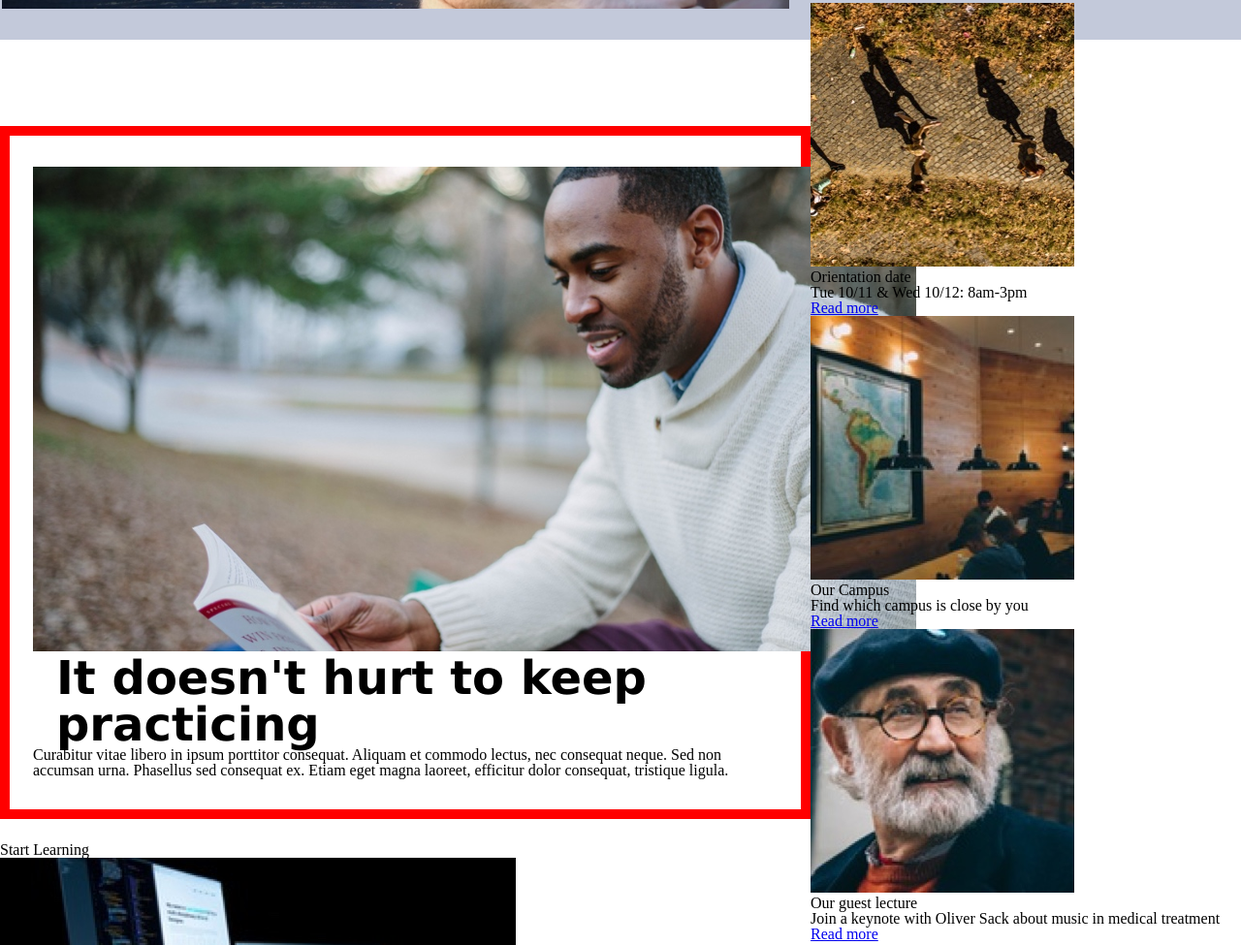
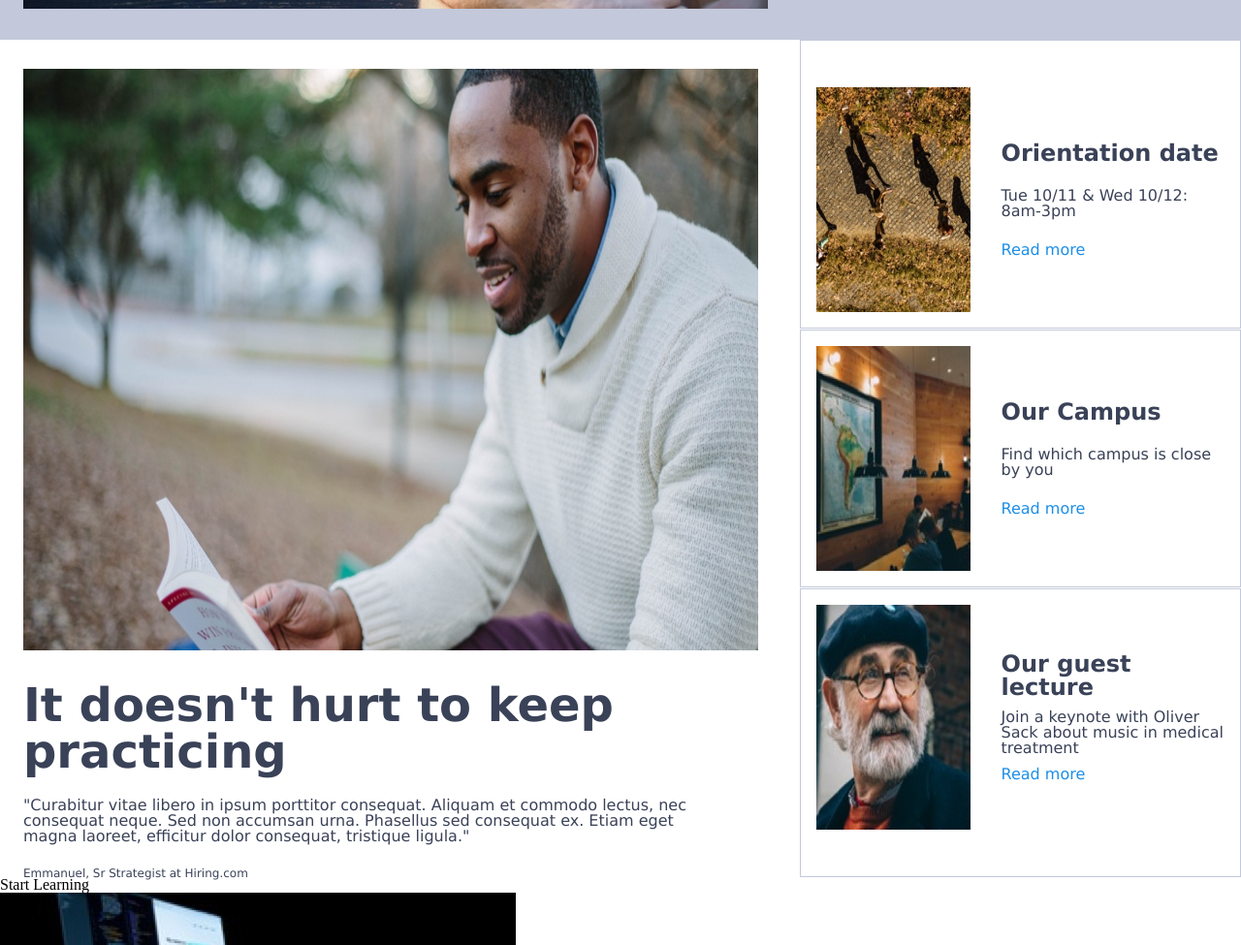
Before and after one commit to Himiwa/ColmarAcademy, a plain HTML site: page index.html in a window 1280 px wide. Shown: the part 687-1662 px from the top of the page at 97% size. Drawn offline with Linux system fonts and the light colour scheme.

Commit message:
Done Intro section

```diff
--- a/index.html
+++ b/index.html
@@ -38,13 +38,14 @@
   </div>
     <!-- Intro-->
     <div class="intropage">
-      <div class="introduction image-container">
-        <img class="second photo" src="./resources/images/information-main.jpg" />
+      <div class="introduction">
+        <img class="second photo image-container" src="./resources/images/information-main.jpg" />
         <h2>It doesn't hurt to keep practicing</h2>
-        <h4>Curabitur vitae libero in ipsum porttitor consequat. Aliquam et commodo lectus, nec consequat neque. Sed non accumsan urna. Phasellus sed consequat ex. Etiam eget magna laoreet, efficitur dolor consequat, tristique ligula.</h4>
+        <h4>"Curabitur vitae libero in ipsum porttitor consequat. Aliquam et commodo lectus, nec consequat neque. Sed non accumsan urna. Phasellus sed consequat ex. Etiam eget magna laoreet, efficitur dolor consequat, tristique ligula."</h4>
+        <p>Emmanuel, Sr Strategist at Hiring.com</p>
       </div>
       <div class= "intro info">
-        <div class="info-square">
+        <div class=" numeroun info-square">
           <img class="image-container" src="./resources/images/information-orientation.jpg" />
           <div class="info-square-text">
             <h3>Orientation date</h3>
@@ -52,7 +53,7 @@
             <a href="#">Read more</a>
           </div>
         </div>
-        <div class="info-square">
+        <div class=" numerodeux info-square">
           <img class="image-container" src="./resources/images/information-campus.jpg" />
           <div class="info-square-text">
             <h3>Our Campus</h3>
@@ -60,7 +61,7 @@
             <a href="#">Read more</a>
           </div>
         </div>
-        <div class="info-square">
+        <div class=" numerotrois info-square">
           <img class="image-container" src="./resources/images/information-guest-lecture.jpg" />
           <div class="info-square-text">
             <h3>Our guest lecture</h3>
--- a/resources/css/style.css
+++ b/resources/css/style.css
@@ -17,21 +17,21 @@ html {
   display: flex;
   align-items: center;
   background-color: white;
-  height: 64px;
+  height: 4rem;
   width:100%;
-  padding: 0 1 24px;
+  padding: 0 1 1.5rem;
   font-family: Helvetica; /* new font */
-  font-size: 20px;
+  font-size: 1.25rem;
 }
 .header .logo {
   display: flex;
   align-items: center;
   flex-grow: 1;
-  height: 32px;
+  height: 2rem;
   font-family: Verdana; /* new font */
 }
 .header img {
-  height: 32px;
+  height: 2rem;
 }
 #logocolor1 {
   color: #252A3A;
@@ -41,11 +41,11 @@ html {
   color: #8F97AD;
 }
 .header ul {
-  padding-right: 24px;
+  padding-right: 1.5rem;
 }
 .header li {
   display: inline;
-  padding-right: 24px;
+  padding-right: 1.5rem;
   font-family: Helvetica; /* new font */
 }
 .header li a {
@@ -56,54 +56,58 @@ html {
 /* Jumbotron*/
 .jumbotron {
   background-color: #C3C9DA;
-  height: 664px;
+  height: 41.5rem;
   width: 100%;
   display: inline-flex;
   align-items: center;
-  margin-top: 64px;
+  justify-content: flex-start;
+  margin-top: 4rem;
 }
 .jumbotron .image-container {
   display: flex;
   align-items: center;
   justify-content: center;
-  padding: 32px 24px;
   width: 60%;
+  height: 37.5rem;
+  margin: 2rem 1.5rem;
 }
-
 .jumbo img {
-  flex-grow: 1;
-  height: 600px;
+  max-width: 100%;
+  height: auto;
+  width: 100%;
+  height: 100%;
 }
 .jumbotron .motto {
   width: 30%;
   display: block;
   align-content: center;
+  margin-left: 1.5rem;
 }
 .jumbotron h1 {
   font-family: Verdana; /* new font */
   font-weight: bold;
-  font-size: 48px;
-  margin-left: 24px;
+  font-size: 3rem;
+  margin-left: 1.5rem;
   color: #3A4258;
 }
 .jumbotron h3 {
   font-family: Verdana; /* new font */
   font-weight: bold;
-  font-size: 24px;
-  margin: 24px 24px;
+  font-size: 1.5rem;
+  margin: 1.5rem 1.5rem;
   color: #3A4258;
 }
 .button {
   background-color: #252A3A;
   text-align: center;
   width:100%;
-  border-radius: 3px;
-  padding: 8px 0px;
+  border-radius: 5.3rem;
+  padding: 0.5rem 0rem;
 }
 
-.button a{
+.button a {
   font-family: Helvetica; /* new font */
-  font-size: 24px;
+  font-size: 1.5rem;
   color: white;
   text-decoration: none;
 }
@@ -122,28 +126,110 @@ html {
 /* Intro*/
 .intropage {
   background-color: white;
-  height: 764px;
+  height: 54rem;
   width: 100%;
   display: inline-flex;
   align-items: center;
-  margin-top: 64px;
+  justify-content: flex-start;
 }
-.intropage .introduction {
+
+.introduction {
   display: block;
   align-items: center;
   align-content: center;
   justify-content: center;
-  padding: 32px 24px;
   width: 60%;
-  border:10px solid red;
+  color: #3A4258;
 }
+.introduction .image-container {
+  display: flex;
+  align-items: center;
+  justify-content: center;
+  height: 37.5rem;
+  margin: 2rem 1.5rem;
+}
+
 .introduction img {
   flex-grow: 1;
-  height: 500px;
+  flex-shrink: 2;
+  max-width: 100%;
+  height: auto;
 }
 .introduction h2 {
   font-family: Verdana; /* new font */
   font-weight: bold;
-  font-size: 48px;
-  margin-left: 24px;
+  font-size: 3rem;
+  margin: 1.5rem 1.5rem;
 }
+.introduction h4 {
+  font-family: Verdana; /* new font */
+  font-weight: normal;
+  font-size: 1rem;
+  margin: 1.5rem 1.5rem;
+}
+.introduction p {
+  font-family: Verdana; /* new font */
+  font-weight: 300;
+  font-size: 0.75rem;
+  margin: 0rem 1.5rem;
+}
+
+.intro {
+  width: 40%;
+  display: block;
+  height: 54rem;
+  padding-left: 1rem;
+  align-content: center;
+}
+.info-square {
+  display: flex;
+  border:1px solid #C3C9DA;
+  margin-left: 10%;
+}
+.info-square:hover {
+  background-color: #827251;  /*need differentcolor*/
+}
+.numeroun {
+  padding-top: 2rem;
+  margin-bottom: 1px;
+}
+.numerodeux {
+  margin-bottom: 1px;
+}
+.numerotrois {
+  padding-bottom: 2rem;
+}
+.info-square img {
+  width: 35%;
+  height: 14.5rem;
+  margin: 1rem 1rem;
+}
+.info-square-text {
+  margin: 1rem 1rem;
+  padding: 3rem 0px 3rem 0px;
+  display: flex;
+  flex-direction: column;
+  justify-content: space-around;
+  width: 65%;
+}
+.info-square-text h3 {
+  font-family: Verdana; /* new font */
+  font-weight: bold;
+  color: #3A4258;
+  font-size: 1.5rem;
+  width: 100%;
+}
+.info-square-text p {
+  font-family: Verdana; /* new font */
+  font-weight: 300;
+  color: #3A4258;
+  font-size: 1rem;
+  margin: 0.5rem 0px;
+}
+.info-square-text a {
+  font-family: Verdana; /* new font */
+  font-weight: 300;
+  font-size: 16px;
+  text-decoration: none;
+  color: #1C8FE8;
+}
```
